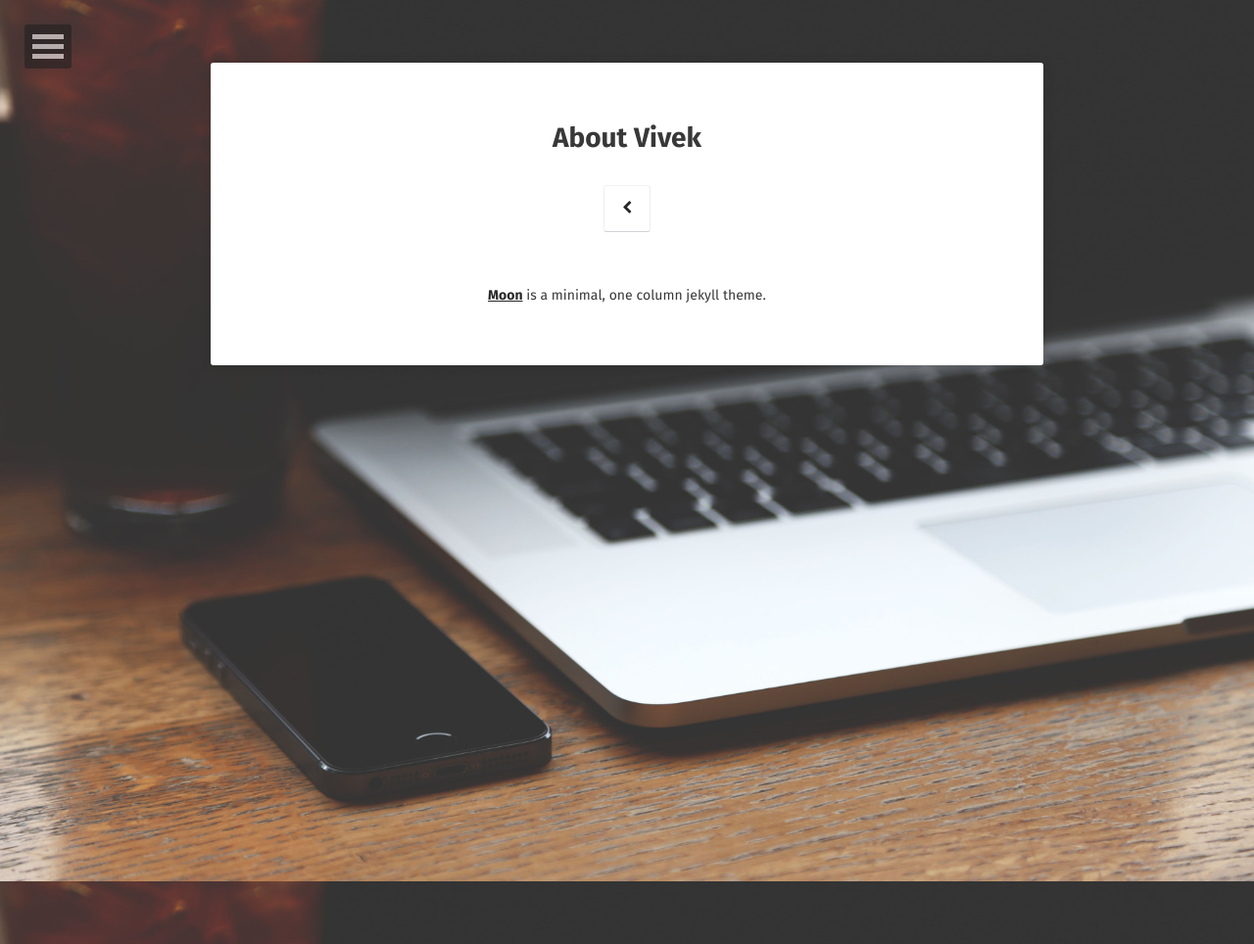
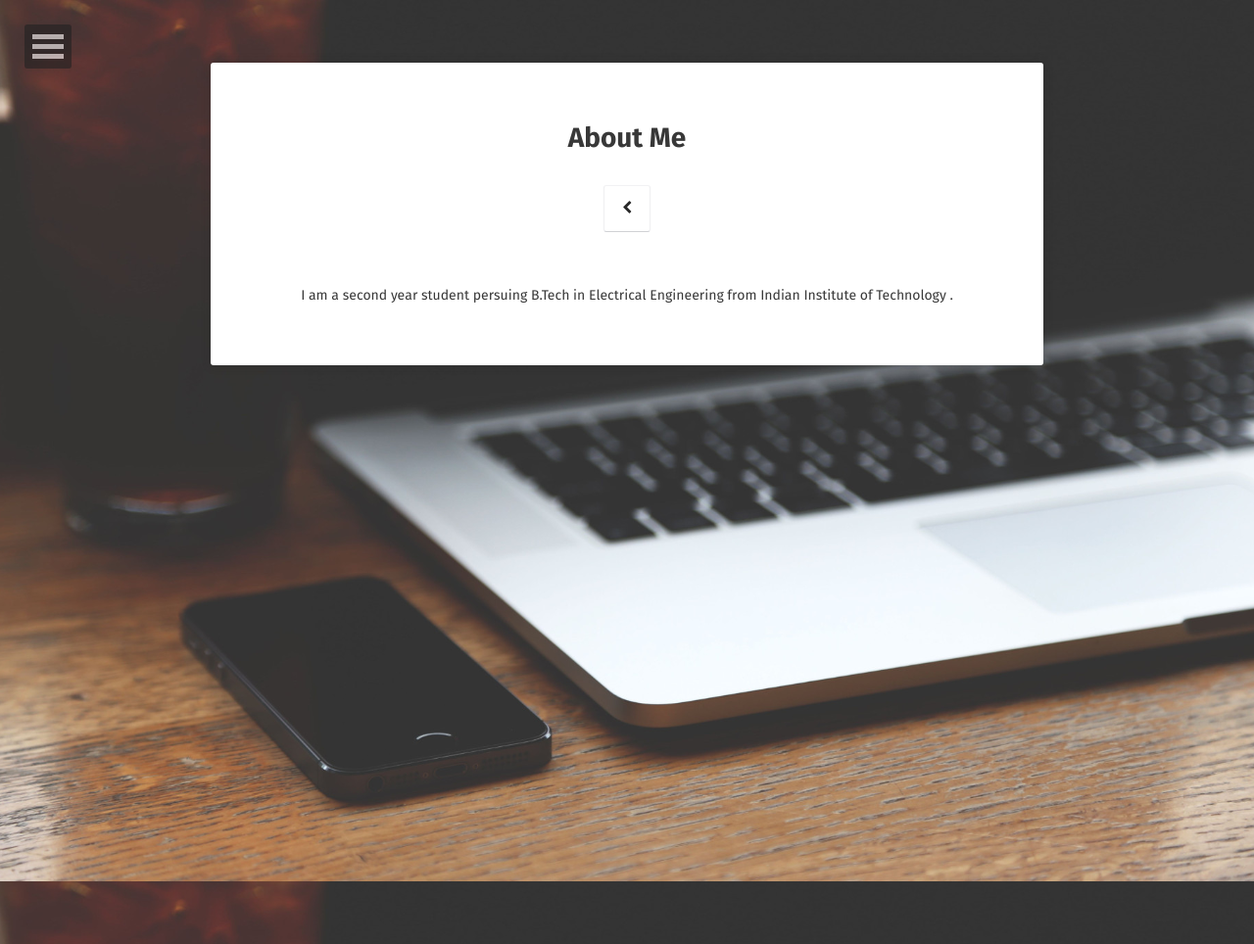
Before and after one commit to vivekmudgal/vivekmudgal.github.io, a Jekyll site: the page built from about/index.md, in a window 1280 px wide. Shown: the whole page at 98% size. Built offline with Jekyll 4.4.1, drawn with Linux system fonts in a browser that asks for light colours; some web fonts are replaced.

Commit message:
All commit

```diff
--- a/about/index.md
+++ b/about/index.md
@@ -1,12 +1,12 @@
 ---
 layout: page
-title: About Vivek
+title: About Me
 tags: [about, Jekyll, theme, moon]
 date: 2016-03-21
 comments: false
 ---
 
- <center><a href="http://taylantatli.github.io/Moon"><b>Moon</b></a> is a minimal, one column jekyll theme.</center>
+ <center> I am a second year student persuing B.Tech in Electrical Engineering from Indian Institute of Technology  .</center>
 <!--
 ## Features
 * Minimal, you can focus on your content
```
Also changed, not shown: 1 other file.
